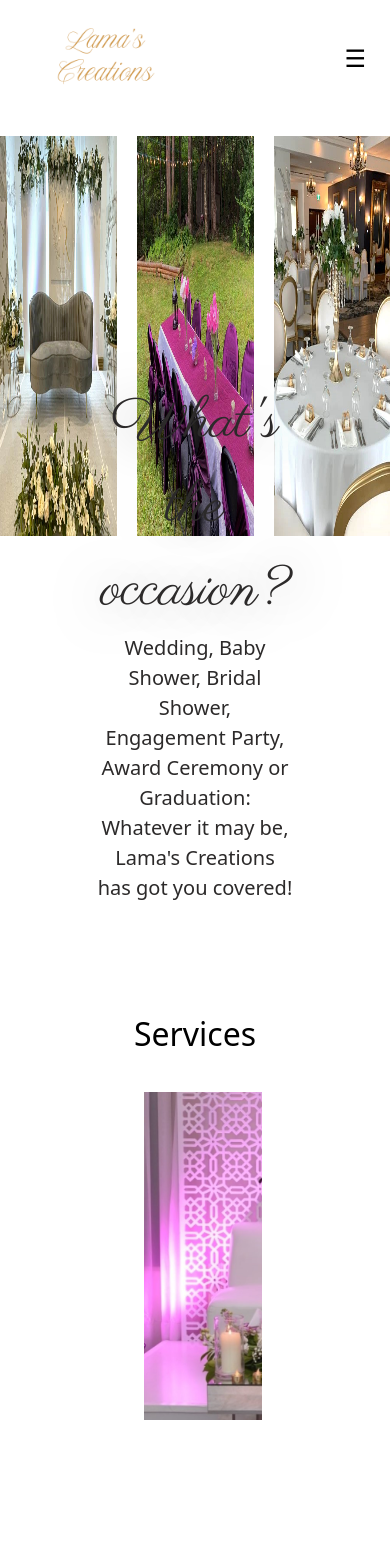
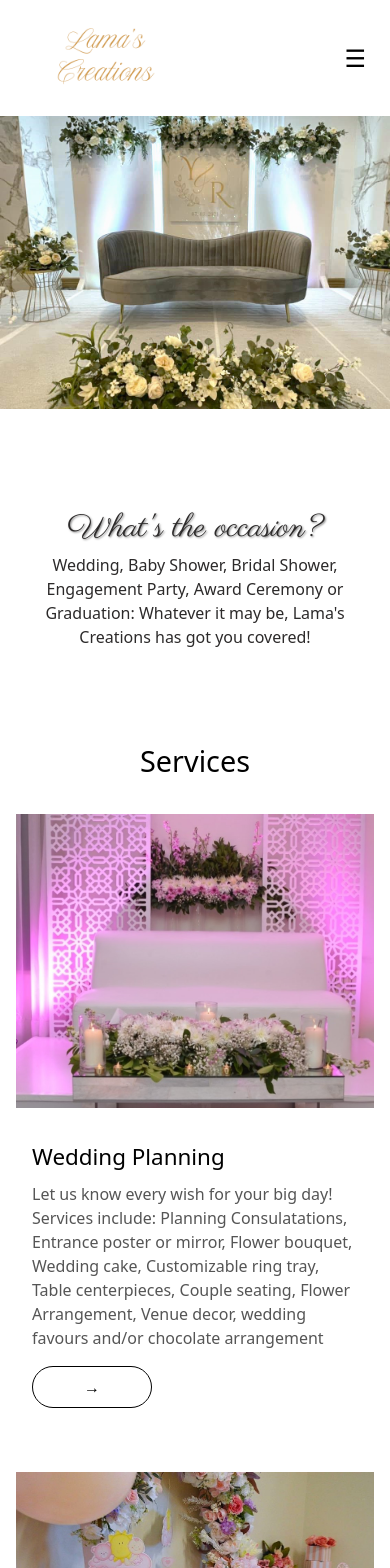
Before and after one commit to shahdk33/Lama-Website, a Next.js app in the folder lamascreations/: page /home in a window 390 px wide. Shown: the top 1568 px of the page. Built offline with nearby package versions, Linux system fonts and the light colour scheme.

Commit message:
events and services on homepage mobile responsiveness

```diff
--- a/lamascreations/src/app/components/header.jsx
+++ b/lamascreations/src/app/components/header.jsx
@@ -22,10 +22,10 @@ const Header = () => {
     }, []);
   return (
     <div className="headerDiv">
-      <div className="gallery-row">
+      <div className="header-row">
       <Image className="header-photo" alt= "" src={weddingImage3} />
-      <Image className="header-photo" alt= "" src={grad2} />
-      <Image className="header-photo" alt= "" src={weddingImage4} />
+      <Image id="header2" className="header-photo" alt= "" src={grad2} />
+      <Image id="header3" className="header-photo" alt= "" src={weddingImage4} />
 
       </div>
 
--- a/lamascreations/src/app/globals.css
+++ b/lamascreations/src/app/globals.css
@@ -385,7 +385,7 @@ label {
   resize: vertical;
 }
 
-.gallery-row{
+.gallery-row, .header-row{
   display: flex;
   align-items: center;
   justify-content: center;
@@ -413,8 +413,12 @@ label {
   margin: 1rem;
 }
 
+
+
+
 /* Media Queries */
 @media (min-width: 768px) {
+
   .logo {
     width: 100px;
     margin-left: 3rem;
@@ -478,6 +482,89 @@ label {
 }
 
 @media (max-width: 767px) {
+  .service {
+    flex-direction: column;
+    margin: 2rem 1rem;
+    gap: 1rem;
+  }
+
+  .eventPhotoDiv {
+    width: 100%;
+    margin: 0;
+    order: 1;
+  }
+
+  .eventPhoto {
+    width: 100%;
+    max-width: 100%;
+    height: auto;
+  }
+
+  .eventDetails {
+    order: 2;
+    margin: 1rem 0;
+    padding: 0 1rem;
+  }
+
+  .eventDetails h2 {
+    font-size: 1.4rem;
+    margin-bottom: 0.5rem;
+  }
+
+  .eventDetails p {
+    font-size: 1rem;
+    line-height: 1.5;
+  }
+
+  .arrowButton {
+    width: 100%;
+    max-width: 120px;
+    margin: 1rem 0;
+  }
+
+  .service-title {
+    margin-top: 2rem;
+    font-size: 1.8rem;
+  }
+
+  .headerDiv {
+    height: auto;
+    min-height: 70vh;
+  }
+
+  .header-row {
+    flex-direction: column;
+  }
+
+  .header-photo {
+    width: 100%;
+    height: auto;
+    margin: 0;
+    max-height: 300px;
+  }
+
+  #header3, #header2{
+    display: none;
+  }
+  .header-text {
+    position: relative;
+    top: auto;
+    left: auto;
+    transform: none;
+    background: rgba(255, 255, 255, 0.8);
+    z-index: 2;
+  }
+
+  .header-title {
+    font-size: 2rem;
+    text-shadow: 1px 1px 2px rgba(0, 0, 0, 0.5);
+  }
+
+  .header-p {
+    font-size: 1rem;
+    max-width: 90%;
+  }
+
   .mobile-menu-button {
     display: block;
   }
```
